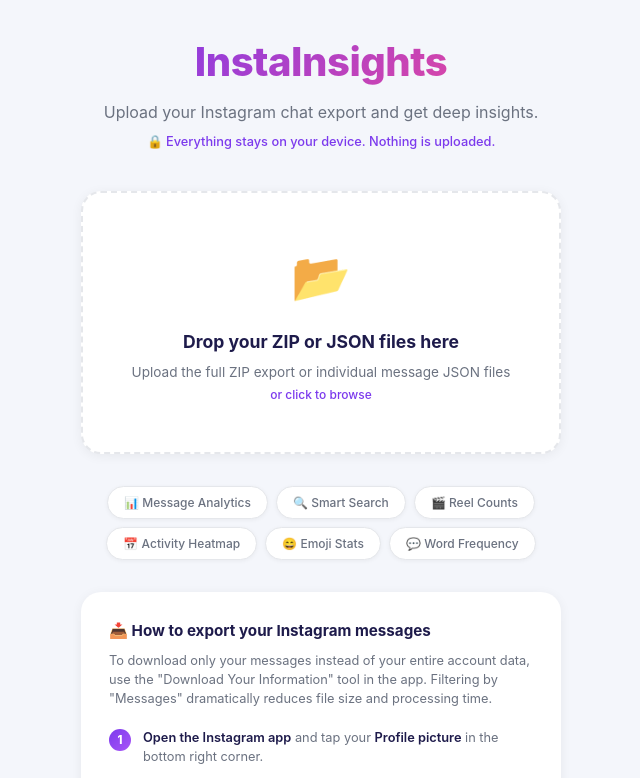
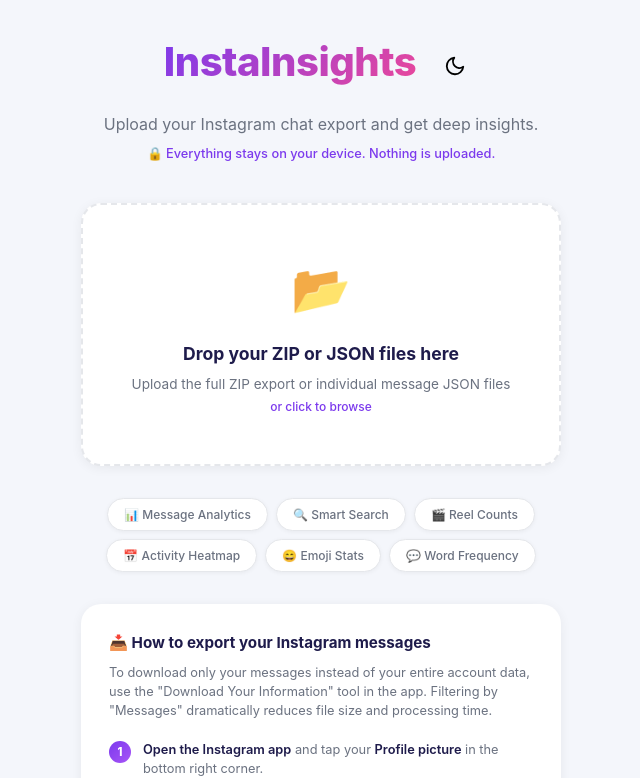
Before and after one commit to hamzaTheZeeshan/InstaInsights, a React (Vite) app: page / in a window 1280 px wide. Shown: the top 778 px of the page, without its empty margins (319-959 px from the left). Built offline with nearby package versions, Linux system fonts and the light colour scheme.

Commit message:
Added the dark theme button

```diff
--- a/src/components/Upload/DropZone.css
+++ b/src/components/Upload/DropZone.css
@@ -246,3 +246,35 @@
     padding: 1.25rem;
   }
 }
+
+.hero-header {
+    display: flex;
+    justify-content: center;
+    align-items: center;
+    gap: 16px;
+    margin-bottom: 12px;
+}
+
+.theme-toggle {
+    width: 46px;
+    height: 46px;
+    border-radius: 50%;
+    border: 1px solid var(--border-color);
+    background: var(--card-background);
+    color: var(--text-color);
+    display: flex;
+    align-items: center;
+    justify-content: center;
+    cursor: pointer;
+    transition: all 0.25s ease;
+}
+
+.theme-toggle:hover {
+    transform: translateY(-2px);
+    box-shadow: 0 8px 20px rgba(0, 0, 0, 0.15);
+}
+
+.theme-toggle svg {
+    width: 22px;
+    height: 22px;
+}
--- a/src/components/Upload/DropZone.tsx
+++ b/src/components/Upload/DropZone.tsx
@@ -6,14 +6,41 @@
 import { buildZipIndex, scanInboxesFromIndex, resolveInboxTitles } from '../../parser/zipParser';
 import { useChatContext } from '../../context/ChatContext';
 import type { RawInstagramExport } from '../../types/instagram';
+import { useThemeContext } from '../../hooks/ThemeContext';
+
+function SunIcon() {
+  return (
+    <svg viewBox="0 0 24 24" fill="none" stroke="currentColor" strokeWidth="2" strokeLinecap="round">
+      <circle cx="12" cy="12" r="4" />
+      <path d="M12 2v2M12 20v2M4.93 4.93l1.41 1.41M17.66 17.66l1.41 1.41M2 12h2M20 12h2M4.93 19.07l1.41-1.41M17.66 6.34l1.41-1.41" />
+    </svg>
+  );
+}
+
+function MoonIcon() {
+  return (
+    <svg viewBox="0 0 24 24" fill="none" stroke="currentColor" strokeWidth="2" strokeLinecap="round" strokeLinejoin="round">
+      <path d="M21 12.79A9 9 0 1 1 11.21 3 7 7 0 0 0 21 12.79z" />
+    </svg>
+  );
+}
 
 export default function DropZone() {
   const [isDragging, setIsDragging] = useState(false);
   const [error, setError] = useState<string | null>(null);
   const [isLoading, setIsLoading] = useState(false);
   const [status, setStatus] = useState('');
-  const { setMessages, setParticipants, setReelShares, setZipFile, setInboxes } = useChatContext();
+
+  const {
+    setMessages,
+    setParticipants,
+    setReelShares,
+    setZipFile,
+    setInboxes,
+  } = useChatContext();
+
   const navigate = useNavigate();
+  const { theme, toggleTheme } = useThemeContext();
 
   const processFiles = useCallback(async (files: File[]) => {
     setError(null);
@@ -44,7 +71,11 @@
         setIsLoading(false);
         navigate('/select');
       } catch (err) {
-        setError(err instanceof Error ? err.message : 'Failed to read zip. Try JSON files instead.');
+        setError(
+          err instanceof Error
+            ? err.message
+            : 'Failed to read zip. Try JSON files instead.'
+        );
         setIsLoading(false);
       }
       return;
@@ -61,32 +92,46 @@
     const readers = jsonFiles.map(file =>
       new Promise<RawInstagramExport>((resolve, reject) => {
         const reader = new FileReader();
-        reader.onload = (e) => {
+
+        reader.onload = e => {
           try {
             resolve(parseInstagramExport(e.target?.result as string));
           } catch (err) {
             reject(err);
           }
         };
-        reader.onerror = () => reject(new Error(`Could not read ${file.name}`));
+
+        reader.onerror = () =>
+          reject(new Error(`Could not read ${file.name}`));
+
         reader.readAsText(file);
       })
     );
 
     try {
       const exports = await Promise.all(readers);
+
       const participants = exports[0].participants.map(p => p.name);
       const msgs = mergeAndNormalizeExports(exports);
       const reels = extractReelShares(exports);
+
       setMessages(msgs);
       setParticipants(participants);
       setReelShares(reels);
+
       navigate('/dashboard');
     } catch (err) {
       setError(err instanceof Error ? err.message : 'Failed to parse files.');
       setIsLoading(false);
     }
-  }, [setMessages, setParticipants, setReelShares, setZipFile, setInboxes, navigate]);
+  }, [
+    setMessages,
+    setParticipants,
+    setReelShares,
+    setZipFile,
+    setInboxes,
+    navigate,
+  ]);
 
   const onDrop = useCallback((e: React.DragEvent) => {
     e.preventDefault();
@@ -100,24 +145,59 @@
 
   return (
     <div className="upload-page">
+
       <div className="upload-hero">
-        <h1 className="upload-hero-title">InstaInsights</h1>
-        <p className="upload-hero-subtitle">Upload your Instagram chat export and get deep insights.</p>
-        <p className="upload-hero-privacy">🔒 Everything stays on your device. Nothing is uploaded.</p>
+
+        <div className="hero-header">
+          <h1 className="upload-hero-title">InstaInsights</h1>
+
+          <button
+            type="button"
+            onClick={toggleTheme}
+            className="theme-toggle"
+            aria-label={
+              theme === 'dark'
+                ? 'Switch to light mode'
+                : 'Switch to dark mode'
+            }
+          >
+            {theme === 'dark' ? <SunIcon /> : <MoonIcon />}
+          </button>
+        </div>
+
+        <p className="upload-hero-subtitle">
+          Upload your Instagram chat export and get deep insights.
+        </p>
+
+        <p className="upload-hero-privacy">
+          🔒 Everything stays on your device. Nothing is uploaded.
+        </p>
+
       </div>
 
       <div className="dropzone-wrapper">
         <div
           className={`dropzone-card ${isDragging ? 'dropzone-card--dragging' : ''}`}
-          onDragOver={(e) => { e.preventDefault(); setIsDragging(true); }}
+          onDragOver={(e) => {
+            e.preventDefault();
+            setIsDragging(true);
+          }}
           onDragLeave={() => setIsDragging(false)}
           onDrop={onDrop}
           onClick={() => document.getElementById('fileInput')?.click()}
         >
           <span className="dropzone-icon">📂</span>
-          <p className="dropzone-title">Drop your ZIP or JSON files here</p>
-          <p className="dropzone-subtitle">Upload the full ZIP export or individual message JSON files</p>
+
+          <p className="dropzone-title">
+            Drop your ZIP or JSON files here
+          </p>
+
+          <p className="dropzone-subtitle">
+            Upload the full ZIP export or individual message JSON files
+          </p>
+
           <p className="dropzone-hint">or click to browse</p>
+
           <input
             id="fileInput"
             type="file"
@@ -129,11 +209,15 @@
         </div>
 
         {isLoading && (
-          <p className="dropzone-loading">⏳ {status}</p>
+          <p className="dropzone-loading">
+            ⏳ {status}
+          </p>
         )}
 
         {error && (
-          <p className="dropzone-error">⚠️ {error}</p>
+          <p className="dropzone-error">
+            ⚠️ {error}
+          </p>
         )}
       </div>
 
@@ -146,20 +230,26 @@
           '😄 Emoji Stats',
           '💬 Word Frequency',
         ].map(f => (
-          <span key={f} className="feature-pill">{f}</span>
+          <span key={f} className="feature-pill">
+            {f}
+          </span>
         ))}
       </div>
 
       <div className="instructions-card">
-        <p className="instructions-title">📥 How to export your Instagram messages</p>
+        <p className="instructions-title">
+          📥 How to export your Instagram messages
+        </p>
+
         <p className="instructions-subtitle">
-          To download only your messages instead of your entire account data, use the
-          "Download Your Information" tool in the app. Filtering by "Messages" dramatically
-          reduces file size and processing time.
+          To download only your messages instead of your entire account data,
+          use the "Download Your Information" tool in the app. Filtering by
+          "Messages" dramatically reduces file size and processing time.
         </p>
+
         <div className="instructions-steps">
           {[
-            <><strong>Open the Instagram app</strong> and tap your <strong>Profile picture</strong> in the bottom right corner.</>,
+            <> <strong>Open the Instagram app</strong> and tap your <strong>Profile picture</strong> in the bottom right corner.</>,
             <>Tap the <strong>Hamburger Menu</strong> (three horizontal lines) in the top-right, then select <strong>Settings and Activity</strong>.</>,
             <>Tap <strong>Accounts Center</strong> and go to <strong>Your Information and Permissions</strong>.</>,
             <>Select <strong>Download Your Information</strong> (or Export Your Information) and tap <strong>Create Export</strong>.</>,
@@ -176,6 +266,7 @@
           ))}
         </div>
       </div>
+
     </div>
   );
 }
```
